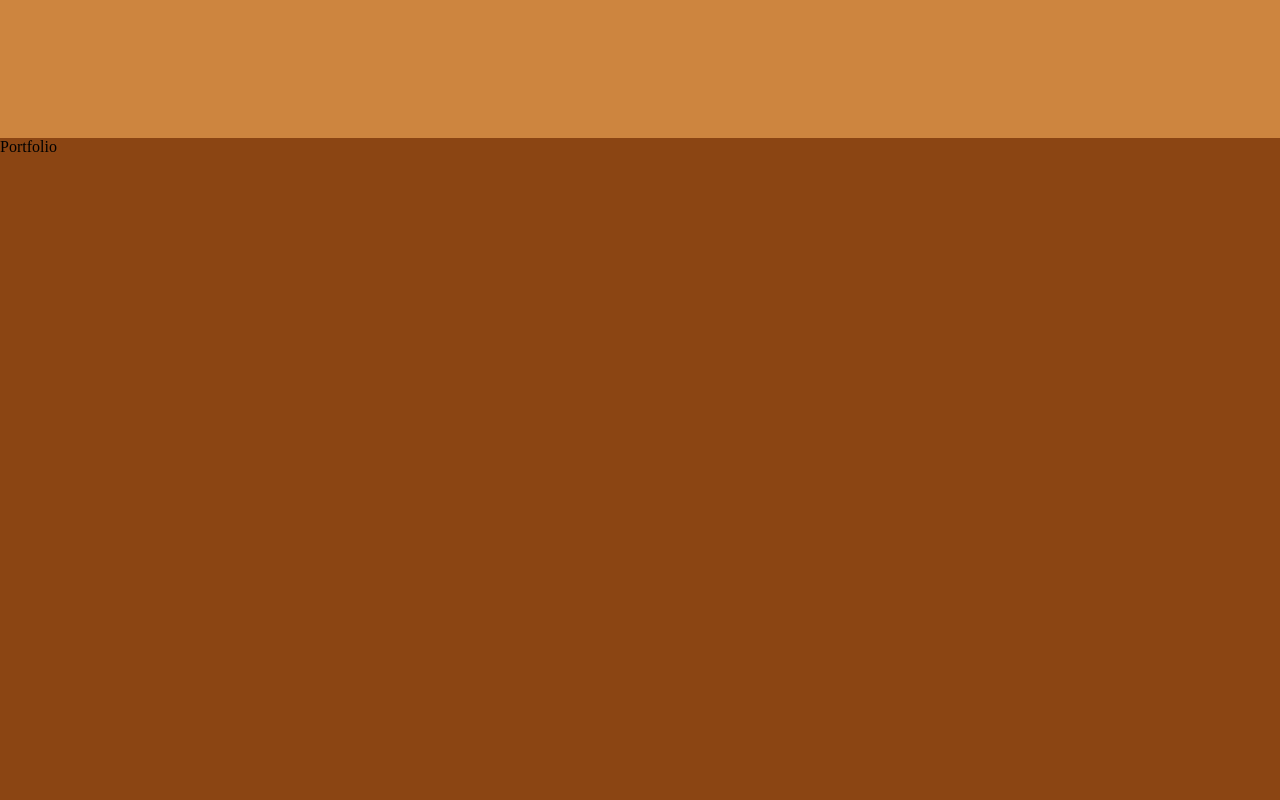
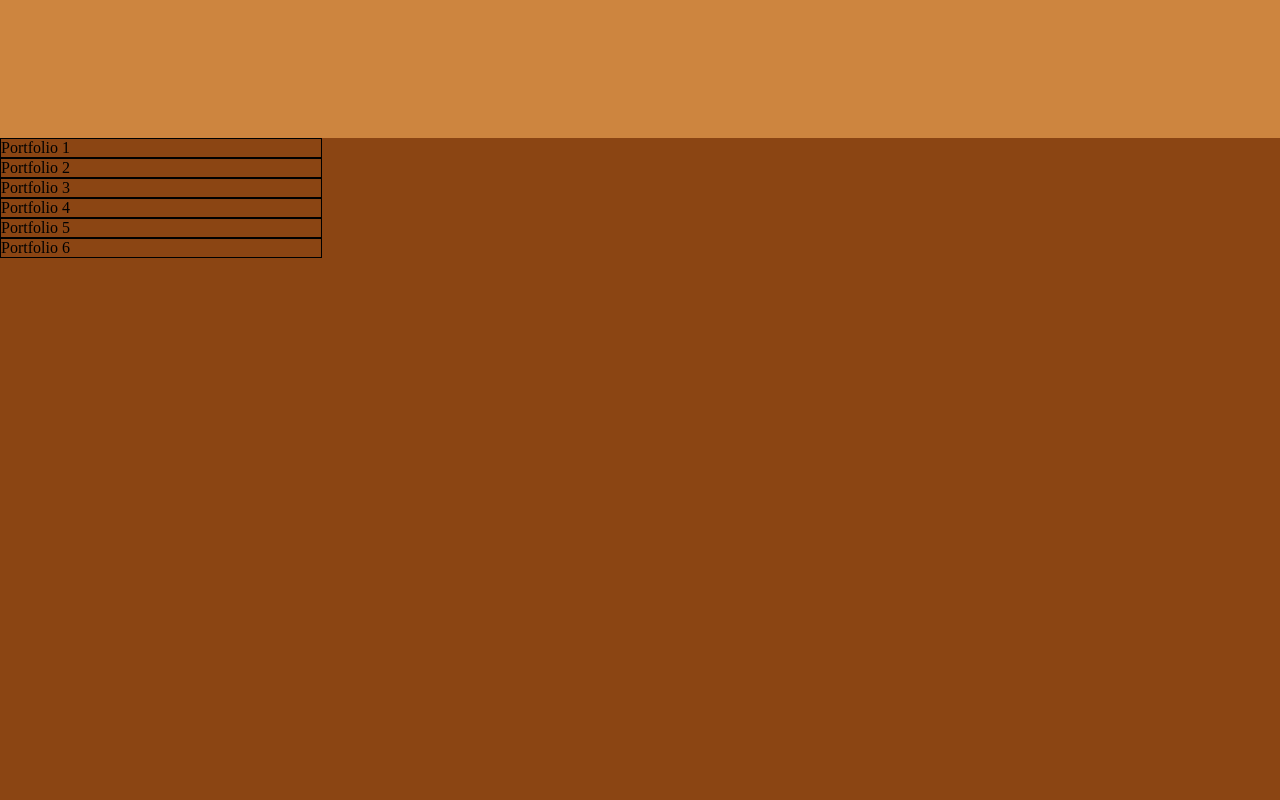
Before and after one commit to nathanbud/Portfolio, a plain HTML site: page Raw/index.html in a window 1280 px wide. Shown: the part 1480-2280 px from the top of the page. Drawn offline with Linux system fonts and the light colour scheme.

Commit message:
started portfolio

```diff
--- a/Raw/css/style.css
+++ b/Raw/css/style.css
@@ -26,5 +26,11 @@ html, body{
 
 .main-section-4{
     background: firebrick;
+}
 
+.portfolio article{
+    width:25%;
+    height:auto;
+    border: 1px solid #000;
+    font-display: grid;
 }
--- a/Raw/index.html
+++ b/Raw/index.html
@@ -25,8 +25,13 @@
         <section class="main-section main-section-2">
             Interest
         </section>
-        <section class="main-section main-section-3">
-           Portfolio
+        <section class="main-section main-section-3 portfolio">
+           <article>Portfolio 1</article>
+           <article>Portfolio 2</article>
+           <article>Portfolio 3</article>
+           <article>Portfolio 4</article>
+           <article>Portfolio 5</article>
+           <article>Portfolio 6</article>
         </section>
         <section class="main-section main-section-4">
            Contact
```
